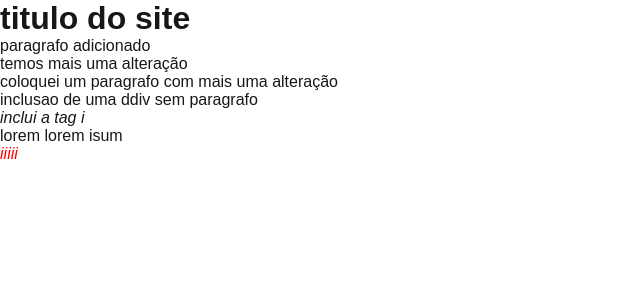
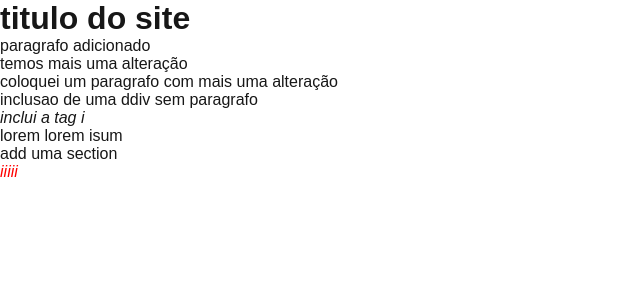
Before and after one commit to RamonLopes86/proj-git, a Next.js app: page / in a window 1280 px wide. Shown: the top 300 px of the page, without its empty margins (0-640 px from the left). Built offline with nearby package versions, Linux system fonts and the light colour scheme.

Commit message:
add uma section

```diff
--- a/src/pages/index.js
+++ b/src/pages/index.js
@@ -39,6 +39,8 @@ export default function Home() {
 
           <p>lorem lorem isum </p>
 
+          <section> add uma section </section>
+
           <div style={{color:'red'}}>
 
               <i>i</i>
```
